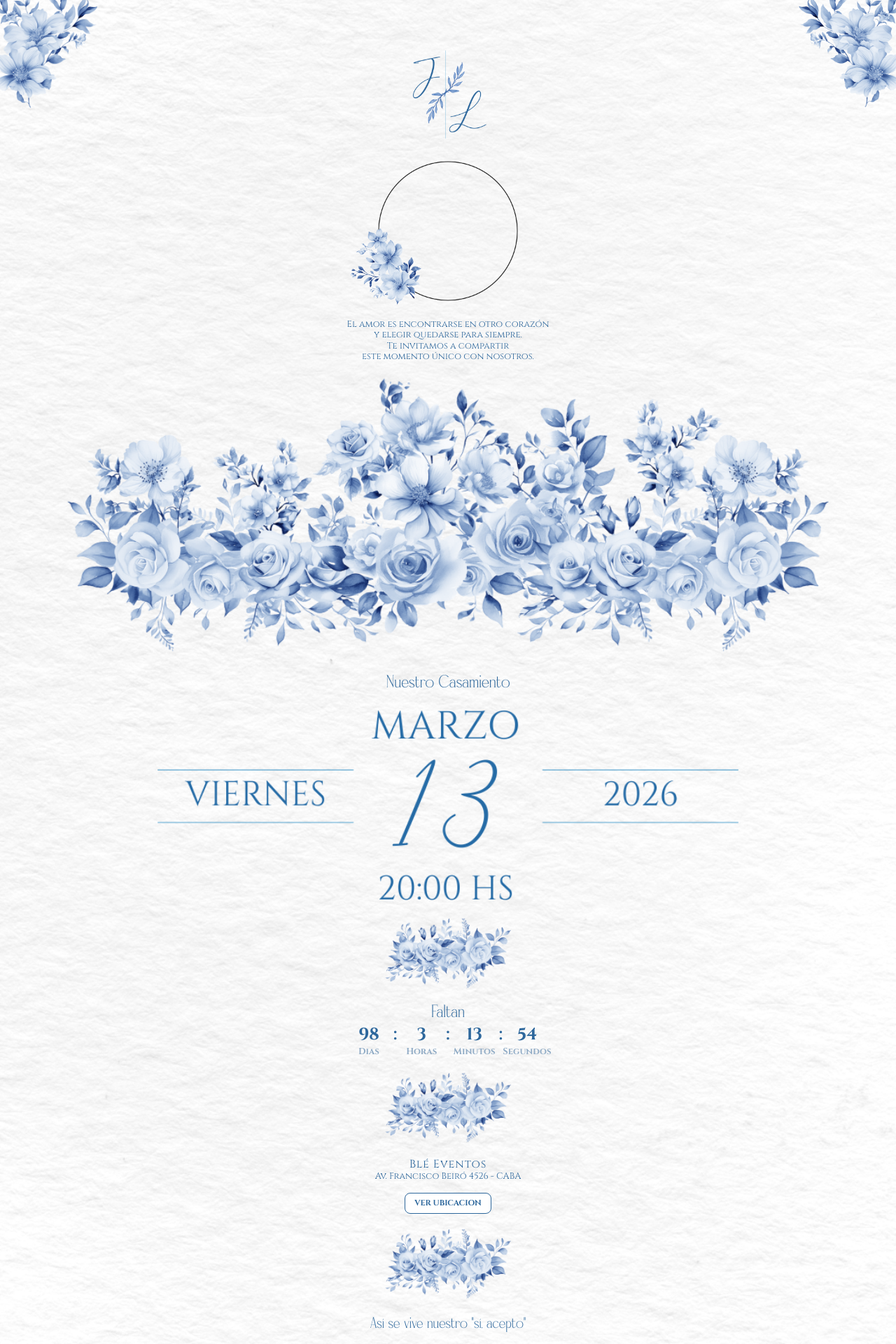
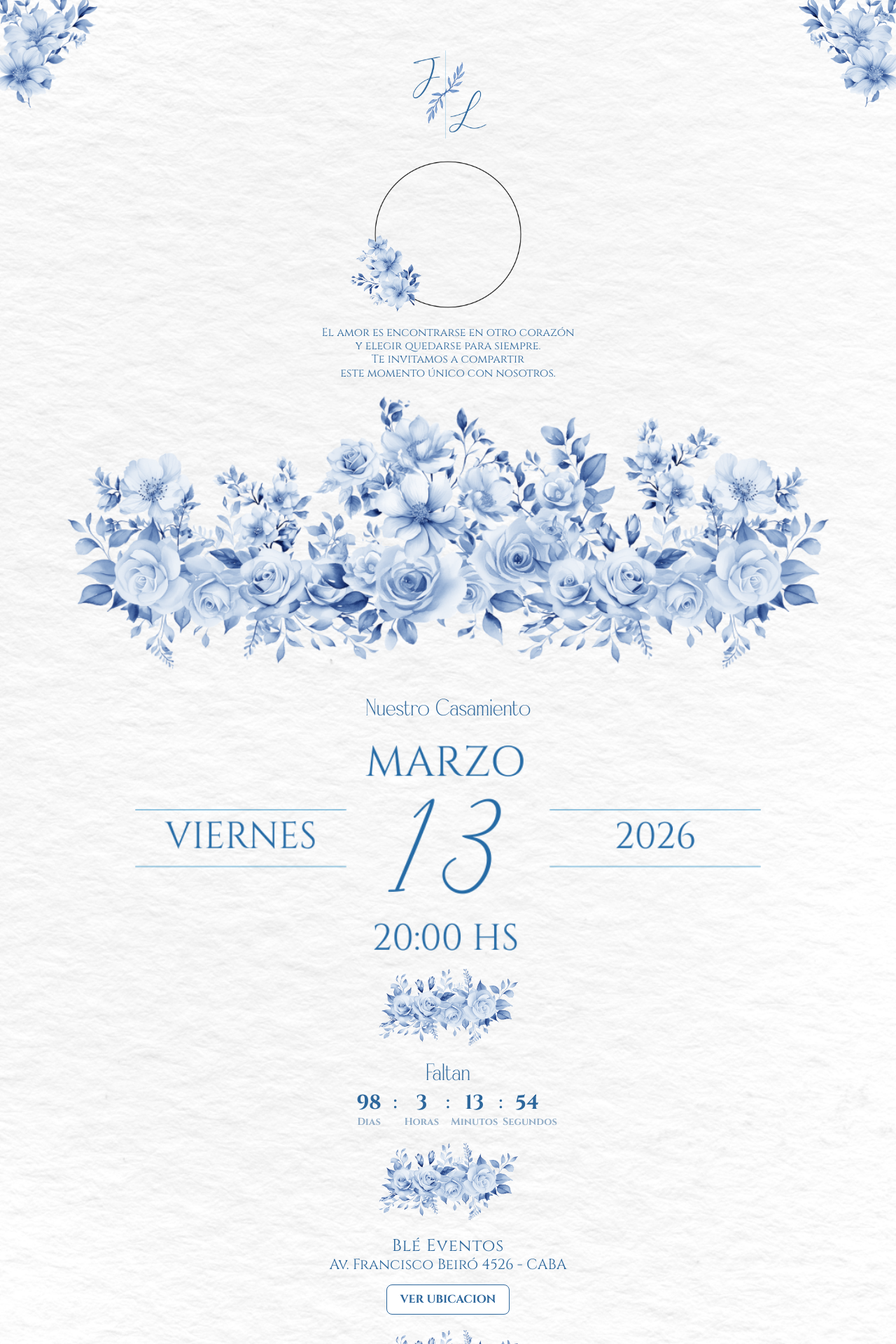
Before and after one commit to sofigandulfo/invitacion-casamiento, a React (Vite) app: page / in a window 1280 px wide. Shown: the top 1920 px of the page at 70% size. Built offline with nearby package versions, Linux system fonts and the light colour scheme.

Commit message:
tamaños textos prueba

```diff
--- a/src/components/codigo-vestimenta/CodigoVestimenta.css
+++ b/src/components/codigo-vestimenta/CodigoVestimenta.css
@@ -1,12 +1,12 @@
 .codigo-vestimenta-titulo {
   text-align: center;
-    font-size: 1.5em;
+    font-size: 2em;
     margin: 20px 0 0;
 }
 
 .codigo-vestimenta-descripcion {
   text-align: center;
-  font-size: 0.8rem;
+  font-size: 1.3rem;
   font-family: 'Cinzel', serif;
   margin: 5px 0;
   color: #91ACC6;
@@ -18,7 +18,7 @@
 }
 
 .codigo-vestimenta-img {
-  max-width: 50%;
+  max-width: 60%;
   height: auto;
   object-fit: contain;
   margin: 0 0 20px
--- a/src/components/confirmacion-asistencia/ConfirmacionAsistencia.css
+++ b/src/components/confirmacion-asistencia/ConfirmacionAsistencia.css
@@ -3,7 +3,7 @@
     color: #2D679C;
     text-align: center;
     margin: 0 0 10px;
-    font-size: 1.5em;
+    font-size: 2em;
 }
 
 
@@ -29,13 +29,13 @@
 .contacto-item p {
     font-family: 'Cinzel', serif;
     color: #91ACC6;
-    font-size: 0.7em;
+    font-size: 1em;
     margin: 0;
 }
 
 
 .whatsapp-logo {
-    width: 40px;
-    height: 40px;
+    width: 50px;
+    height: 50px;
     object-fit: contain;
 }
--- a/src/components/contador/Contador.css
+++ b/src/components/contador/Contador.css
@@ -6,8 +6,8 @@
 .contador-text{
   font-family: 'Qarinthen';
   color: #2D679C;
-  font-size: 1.5em;
-  margin: 0;
+  font-size: 2em;
+  margin: 0 0 5px;
 }
 
 .contador-container {
@@ -17,7 +17,7 @@
 
 .numero {
   font-family: 'Cinzel', serif;
-  font-size: 1.5rem;
+  font-size: 1.8rem;
   color: #2D679C;
   border-radius: 8px;
   font-weight: bold;
@@ -46,7 +46,7 @@
   color: #91ACC6;
   font-weight: bold;
   margin: 0;
-  font-size: .8rem;
+  font-size: .9rem;
 }
 
 .contador-seccion{
--- a/src/components/footer/Footer.css
+++ b/src/components/footer/Footer.css
@@ -10,12 +10,12 @@
 .texto-final {
   color: #2D679C;
   margin-bottom: 15px;
-  font-size: 1.3rem;
+  font-size: 2rem;
   font-family: 'Qarinthen';
 }
 
 .texto-agradecimientos {
-  font-size: 2rem;
+  font-size: 2.3rem;
   margin: 0;
   font-family: 'Hearth Stone', cursive;
   color: #2D679C;
--- a/src/components/itinerario/Itinerario.css
+++ b/src/components/itinerario/Itinerario.css
@@ -7,7 +7,7 @@
     font-family: 'Qarinthen';
     color: #2D679C;
     text-align: center;
-    font-size: 1.3em;
+    font-size: 2em;
     margin: 20px 0px 15px;
 }
 
--- a/src/components/nuestro-casamiento/NuestroCasamiento.css
+++ b/src/components/nuestro-casamiento/NuestroCasamiento.css
@@ -4,7 +4,7 @@
 }
 
 .img-fecha {
-  width: 65%;
+  width: 70%;
   height: auto;
   display: block;
   margin: 0 auto 24px;
@@ -13,11 +13,12 @@
 h2{
     font-family: 'Qarinthen';
     color: #2D679C;
+    font-size: 2em;
 }
 
 .separador-chico {
-  width: 40%;
-  max-width: 180px;
+  width: 50%;
+  max-width: 200px;
   height: auto;
   display: block;
   margin: 0px auto 0 auto;
--- a/src/components/principal/Principal.css
+++ b/src/components/principal/Principal.css
@@ -2,7 +2,7 @@
 p{
     font-family: 'Cinzel', serif;
     color: #2D679C;
-    font-size: 0.8em;
+    font-size: 1em;
     margin:20px 0;
     line-height: 1.2em;
 }
@@ -14,7 +14,9 @@ p{
 
 
 .circulo-img {
-  width: 200px;
+  width: 70%;
+  max-width: 300px;
+  margin: 0 auto;
   height: auto;
   display: block;
 }
@@ -23,7 +25,7 @@ p{
 .deco-img {
   position: absolute;
   bottom: -10px;
-  left: -40px;
+  left: 10px;
   width: 110px;
   transform: rotate(-60deg);
   pointer-events: none;
--- a/src/components/regalo/Regalo.css
+++ b/src/components/regalo/Regalo.css
@@ -2,7 +2,7 @@
   text-align: center;
   margin: 20px 0 15px;
   color: #2D679C;
-  font-size: 1.5em;
+  font-size: 2em;
 }
 
 .regalo-img-container {
@@ -19,7 +19,7 @@
 .regalo-texto {
   text-align: center;
   line-height: 1.2;
-  font-size: .9rem;
+  font-size: 1rem;
   color: #91ACC6;
   font-family: 'Cinzel', serif;
   margin: 10px 0 0;
--- a/src/components/ubicacion/Ubicacion.css
+++ b/src/components/ubicacion/Ubicacion.css
@@ -6,7 +6,7 @@
 
 .nombre-lugar {
   font-family: 'Cinzel', serif;
-  font-size: 1em;
+  font-size: 1.5em;
   color: #2D679C;
   margin: 0;
   letter-spacing: 1px;
@@ -15,7 +15,7 @@
 
 .direccion {
   font-family: 'Cinzel', serif;
-  font-size: 0.8em;
+  font-size: 1.3em;
   color: #2D679C;
   margin: 0;
 }
@@ -31,7 +31,7 @@
   font-family: 'Cinzel', serif;
   border: 1px solid #2D679C;
   border-radius: 8px;
-  font-size: 0.7em;
+  font-size: 1em;
   cursor: pointer;
   transition: 0.2s ease;
   font-weight: bold;
```
